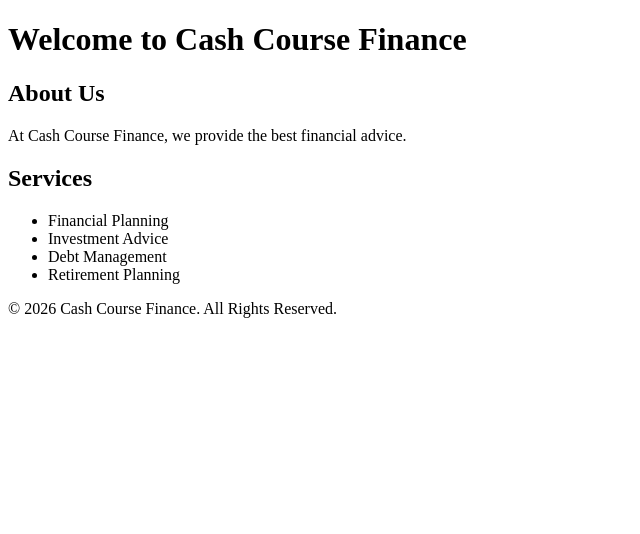
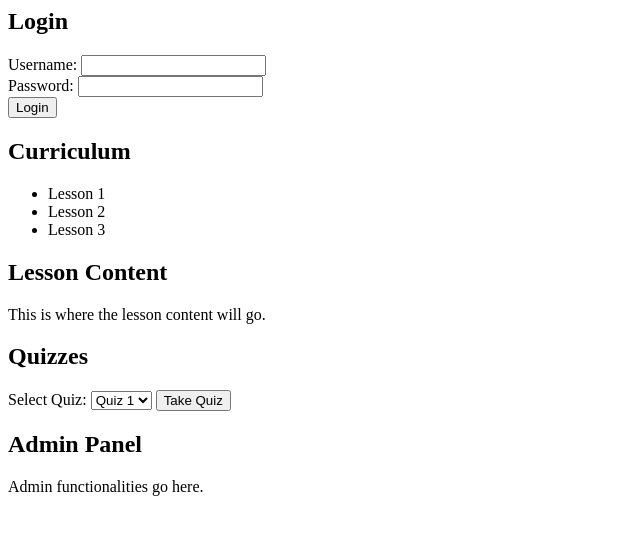
Before and after one commit to AlmTamer/CashCourseFinance, a plain HTML site: page index.html in a window 1280 px wide. Shown: the whole page, without its empty margins (0-640 px from the left). Drawn offline with Linux system fonts and the light colour scheme.

Commit message:
Updated index.html with complete CashCourse HTML structure

```diff
--- a/index.html
+++ b/index.html
@@ -1,33 +1,45 @@
-<!DOCTYPE html>
-<html lang="en">
+<html>
 <head>
-    <meta charset="UTF-8">
-    <meta name="viewport" content="width=device-width, initial-scale=1.0">
-    <meta http-equiv="X-UA-Compatible" content="ie=edge">
-    <title>Cash Course Finance</title>
-    <link rel="stylesheet" href="styles.css">
+    <link rel="stylesheet" type="text/css" href="style.css">
+    <script src="script.js"></script>
 </head>
 <body>
-    <header>
-        <h1>Welcome to Cash Course Finance</h1>
-    </header>
-    <main>
-        <section>
-            <h2>About Us</h2>
-            <p>At Cash Course Finance, we provide the best financial advice.</p>
-        </section>
-        <section>
-            <h2>Services</h2>
-            <ul>
-                <li>Financial Planning</li>
-                <li>Investment Advice</li>
-                <li>Debt Management</li>
-                <li>Retirement Planning</li>
-            </ul>
-        </section>
-    </main>
-    <footer>
-        <p>&copy; 2026 Cash Course Finance. All Rights Reserved.</p>
-    </footer>
+    <div id="login">
+        <h2>Login</h2>
+        <form>
+            <label for="username">Username:</label>
+            <input type="text" id="username" name="username"><br>
+            <label for="password">Password:</label>
+            <input type="password" id="password" name="password"><br>
+            <input type="submit" value="Login">
+        </form>
+    </div>
+    <div id="curriculum">
+        <h2>Curriculum</h2>
+        <ul>
+            <li>Lesson 1</li>
+            <li>Lesson 2</li>
+            <li>Lesson 3</li>
+        </ul>
+    </div>
+    <div id="content">
+        <h2>Lesson Content</h2>
+        <p>This is where the lesson content will go.</p>
+    </div>
+    <div id="quizzes">
+        <h2>Quizzes</h2>
+        <form>
+            <label for="quiz">Select Quiz:</label>
+            <select id="quiz" name="quiz">
+                <option value="quiz1">Quiz 1</option>
+                <option value="quiz2">Quiz 2</option>
+            </select>
+            <input type="submit" value="Take Quiz">
+        </form>
+    </div>
+    <div id="admin">
+        <h2>Admin Panel</h2>
+        <p>Admin functionalities go here.</p>
+    </div>
 </body>
 </html>
```
